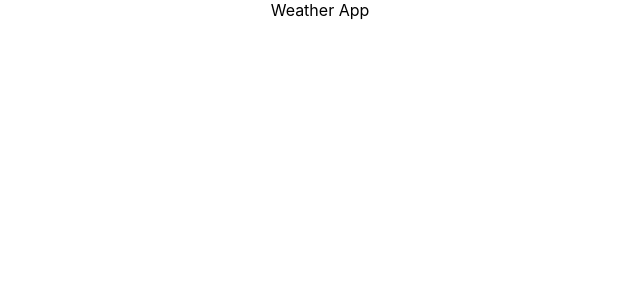
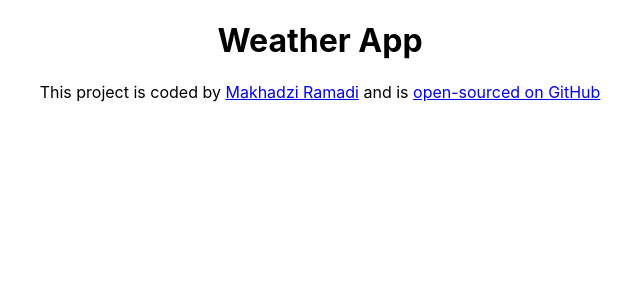
Before and after one commit to Carooh55/search-engine, a React (Create React App) app: page / in a window 1280 px wide. Shown: the top 300 px of the page, without its empty margins (320-960 px from the left). Built offline with nearby package versions, Linux system fonts and the light colour scheme.

Commit message:
added the url github

```diff
--- a/src/App.js
+++ b/src/App.js
@@ -3,5 +3,19 @@ import React from "react";
 import "./App.css";
 
 export default function App() {
-  return <div className="App">Weather App</div>;
+  return (
+    <div className="App">
+      <h1>Weather App</h1>
+      <footer>
+        This project is coded by{" "}
+        <a href="https://github.com/Carooh55" target="blank">
+          Makhadzi Ramadi
+        </a>{" "}
+        and is{" "}
+        <a href="https://github.com/Carooh55/search-engine" target="blank">
+          open-sourced on GitHub
+        </a>
+      </footer>
+    </div>
+  );
 }
```
